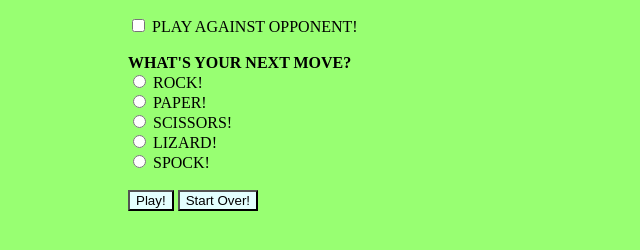
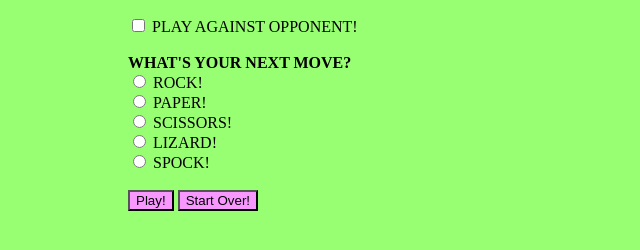
Before and after one commit to comp426-2023-spring/e02-gigimerry, a plain HTML site: page public/index.html in a window 1280 px wide. Shown: the part 158-408 px from the top of the page, without its empty margins (312-952 px from the left). Drawn offline with Linux system fonts and the light colour scheme.

Commit message:
Update styles.css

```diff
--- a/public/styles.css
+++ b/public/styles.css
@@ -6,7 +6,7 @@ body {
 }
 
 button {
-    background-color: #e3fffe;
+    background-color: #f898ff;
 }
 
 
```
